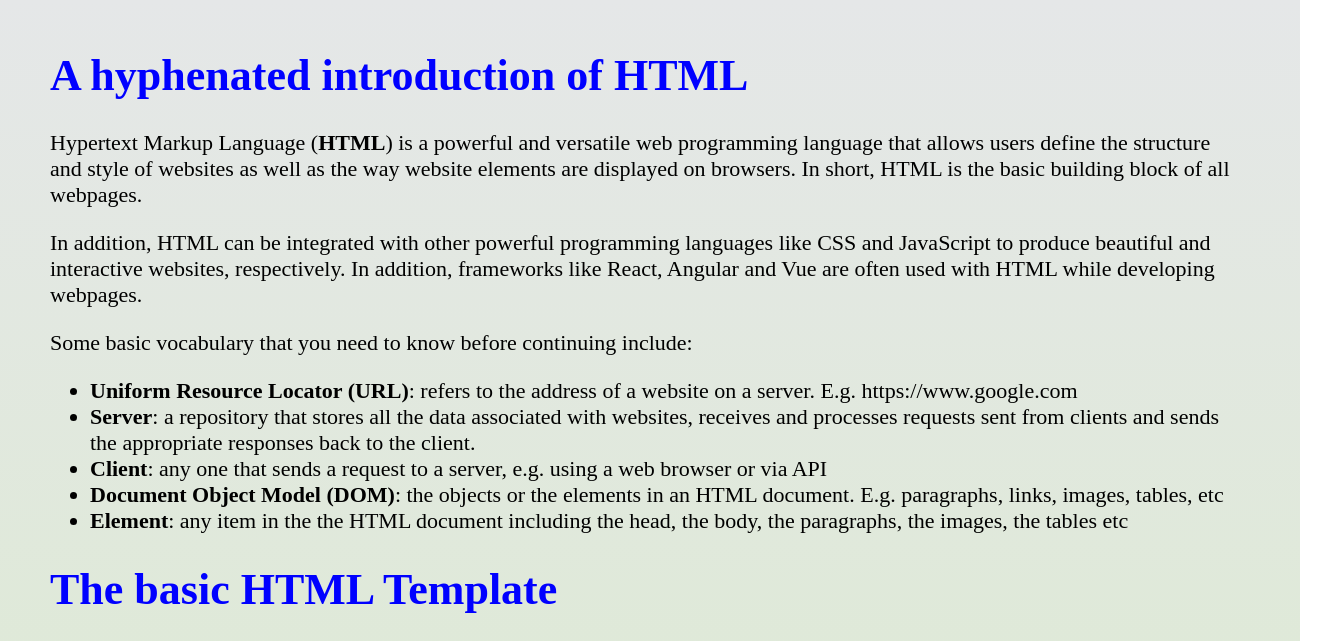
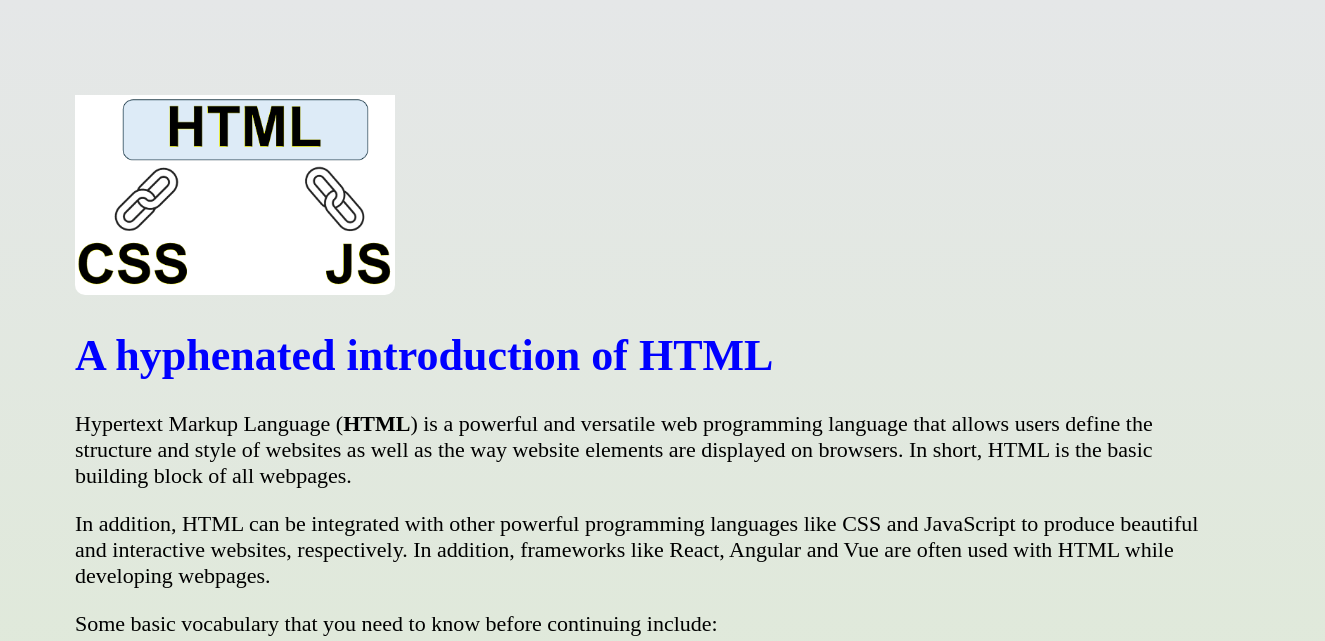
Before and after one commit to MelkWold/thirdRepo, a plain HTML site: page index.html in a window 1280 px wide. Shown: the top 641 px of the page, 1325 px wide, since content can reach past the window. Drawn offline with Linux system fonts and the light colour scheme.

Commit message:
added logo

```diff
--- a/index.html
+++ b/index.html
@@ -7,6 +7,7 @@
     <link rel="stylesheet" href="style.css">
 </head>
 <body>
+    <img id="websiteLogo" src ="logo.png", alt ="logo">
     <h1>A hyphenated introduction of HTML</h1>
     <p>Hypertext Markup Language (<strong>HTML</strong>) is a powerful and versatile web programming language that allows users define the structure and style of websites as well as the way website elements are displayed on browsers. In short, HTML is the basic building block of all webpages. </p>
 
--- a/style.css
+++ b/style.css
@@ -1,5 +1,12 @@
+#websiteLogo {
+    width: 150 px;
+    height: 200px;
+    border-radius: 10px;
+    padding-top:20px;
+}
+
 body {
-    margin: 50px;
+    margin: 75px;
     font-size: 22px;
     background: linear-gradient(#e5e7e8, #cfefb0);
 
```
Also changed, not shown: logo.png (added), 2 other files.
